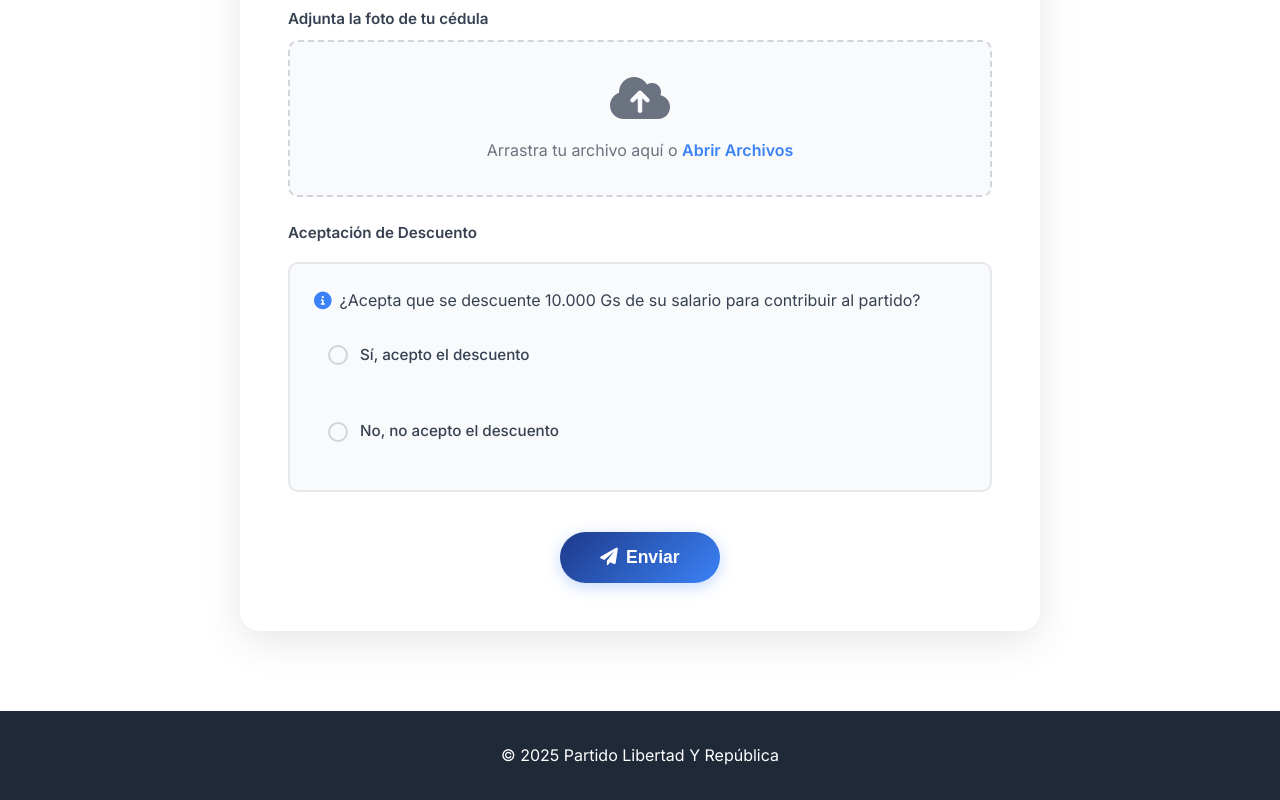
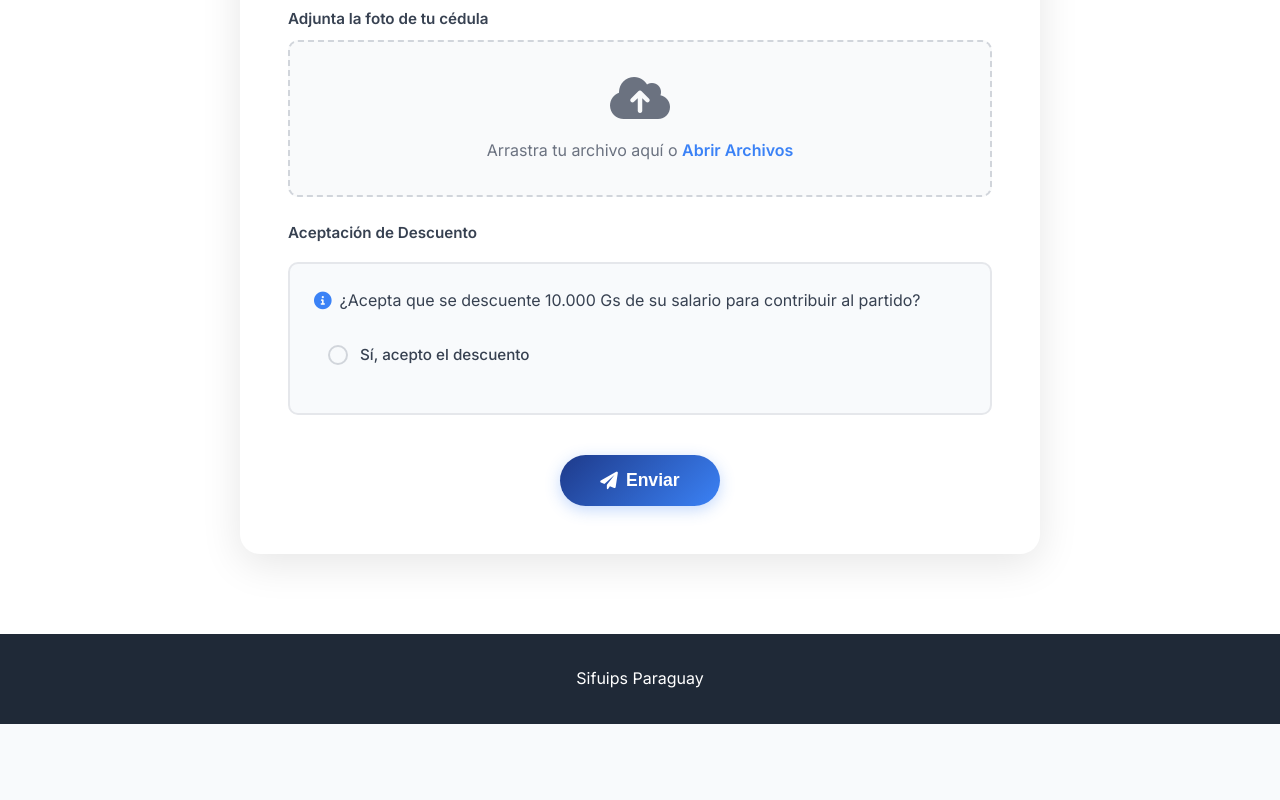
Before and after one commit to mjsosapy/afiliate-partido-libertad, a plain HTML site: page index.html in a window 1280 px wide. Shown: the part 1481-2281 px from the top of the page. After the commit the page ends 2205 px from the top, so only its background shows below. Drawn offline with Linux system fonts and the light colour scheme.

Commit message:
Descripción de los cambioddddsssssssss

```diff
--- a/index.html
+++ b/index.html
@@ -3,7 +3,7 @@
 <head>
     <meta charset="UTF-8">
     <meta name="viewport" content="width=device-width, initial-scale=1.0">
-    <title>Partido Libertad Y República - Afiliate</title>
+    <title>Sifuips Paraguay</title>
     <link rel="stylesheet" href="styles.css">
     <link href="https://fonts.googleapis.com/css2?family=Inter:wght@300;400;500;600;700&display=swap" rel="stylesheet">
     <link rel="stylesheet" href="https://cdnjs.cloudflare.com/ajax/libs/font-awesome/6.0.0/css/all.min.css">
@@ -14,7 +14,7 @@
         <nav class="navbar">
             <div class="nav-container">
                 <div class="nav-logo">
-                    <h2>Sindicato ips 2025 </h2>
+                    <h2>Sifuips Paraguay </h2>
                 </div>
                 <ul class="nav-menu">
                     <li class="nav-item">
@@ -170,11 +170,6 @@
                                     <span class="radio-custom"></span>
                                     <span class="radio-label">Sí, acepto el descuento</span>
                                 </label>
-                                <label class="radio-option">
-                                    <input type="radio" name="aceptacionDescuento" value="no" required>
-                                    <span class="radio-custom"></span>
-                                    <span class="radio-label">No, no acepto el descuento</span>
-                                </label>
                             </div>
                         </div>
                     </div>
@@ -193,7 +188,7 @@
     <!-- Footer -->
     <footer class="footer">
         <div class="container">
-            <p>&copy; 2025 Partido Libertad Y República</p>
+            <p>Sifuips Paraguay</p>
         </div>
     </footer>
 
```
